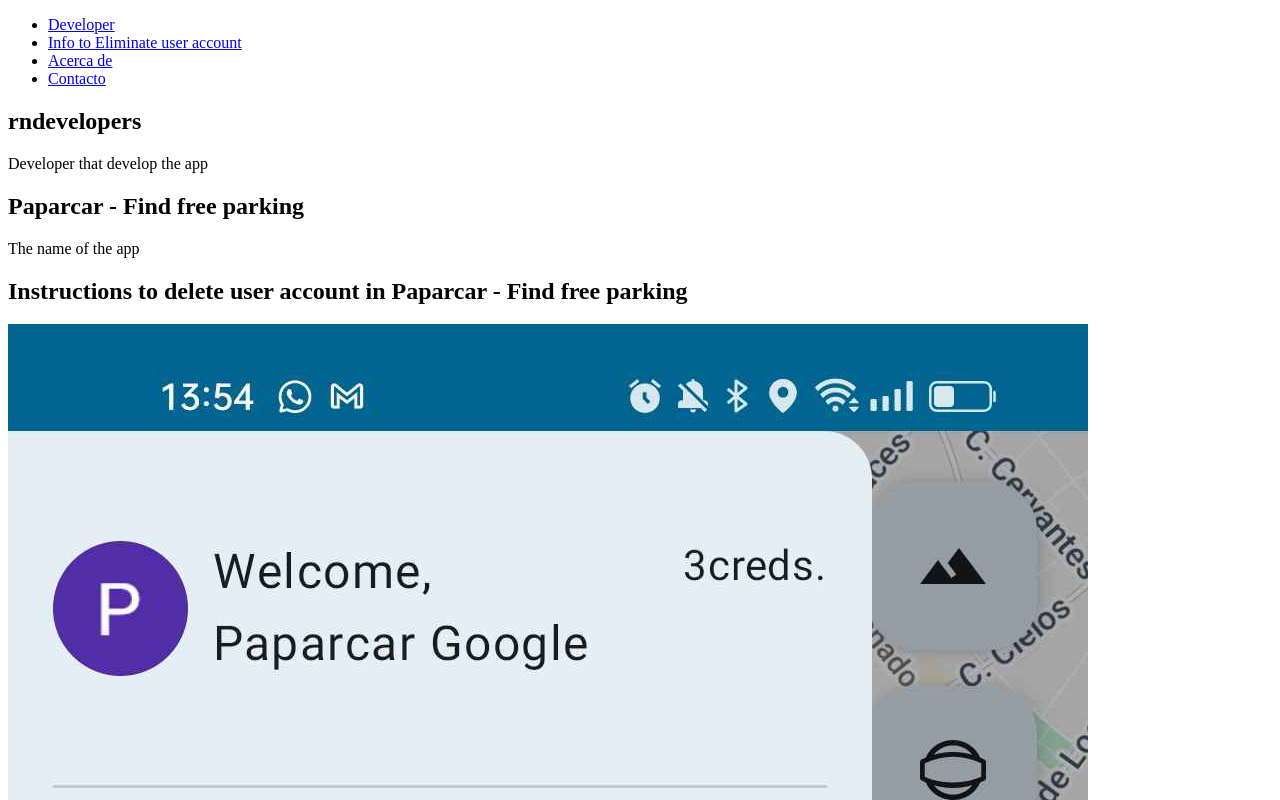
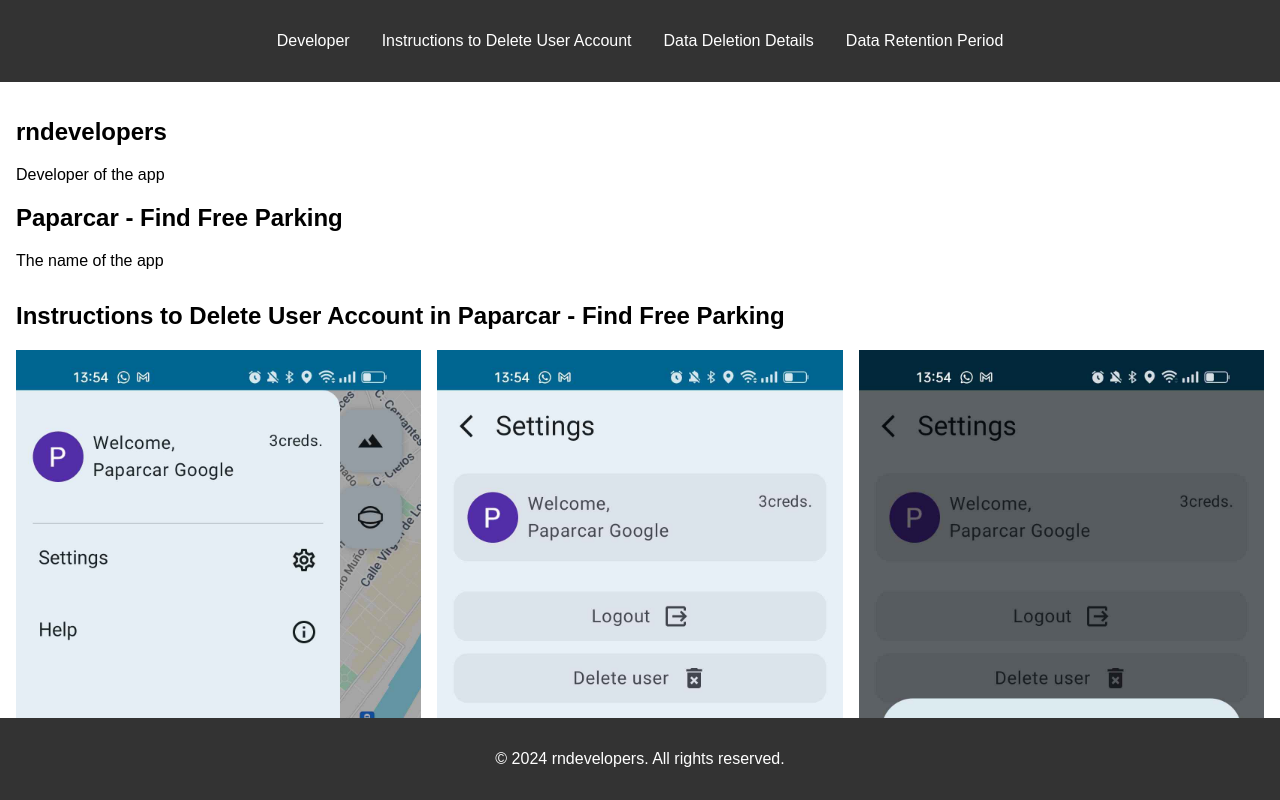
Before and after one commit to rndevelo/rndevelo.github.io, a plain HTML site: page index.html in a window 1280 px wide. Shown: the top 800 px of the page. Drawn offline with Linux system fonts and the light colour scheme.

Commit message:
Styles and Good HTML

```diff
--- a/index.css
+++ b/index.css
@@ -0,0 +1,84 @@
+body {
+    font-family: Arial, sans-serif;
+    margin: 0;
+    padding: 0;
+    box-sizing: border-box;
+}
+
+header {
+    background-color: #333;
+    color: white;
+    padding: 1em 0;
+}
+
+nav ul {
+    list-style: none;
+    padding: 0;
+    display: flex;
+    justify-content: center;
+}
+
+nav ul li {
+    margin: 0 1em;
+}
+
+nav ul li a {
+    color: white;
+    text-decoration: none;
+}
+
+main {
+    padding: 1em;
+}
+
+section {
+    margin-bottom: 2em;
+}
+
+footer {
+    background-color: #333;
+    color: white;
+    text-align: center;
+    padding: 1em 0;
+    position: fixed;
+    bottom: 0;
+    width: 100%;
+}
+
+/* Estilos para imágenes */
+#img_instructions {
+    display: flex;
+    justify-content: center;
+    gap: 1em;
+}
+
+#img_instructions div {
+    text-align: center;
+}
+
+#img_instructions img {
+    max-width: 100%;
+    height: auto;
+}
+
+/* Estilos responsivos */
+@media (max-width: 768px) {
+    nav ul {
+        flex-direction: column;
+        align-items: center;
+    }
+
+    #img_instructions {
+        flex-direction: column;
+    }
+}
+
+@media (max-width: 480px) {
+    header {
+        text-align: center;
+    }
+
+    footer {
+        text-align: center;
+    }
+}
--- a/index.html
+++ b/index.html
@@ -4,6 +4,7 @@
     <meta charset="UTF-8">
     <title>Account Deletion Request - [Paparcar]</title>
     <meta name="viewport" content="width=device-width, initial-scale=1.0">
+    <link rel="stylesheet" href="index.css">
 </head>
 <body>
 
@@ -11,9 +12,9 @@
         <nav>
             <ul>
                 <li><a href="#home">Developer</a></li>
-                <li><a href="#search">Info to Eliminate user account</a></li>
-                <li><a href="#about">Acerca de</a></li>
-                <li><a href="#contact">Contacto</a></li>
+                <li><a href="#instructions">Instructions to Delete User Account</a></li>
+                <li><a href="#data">Data Deletion Details</a></li>
+                <li><a href="#retention">Data Retention Period</a></li>
             </ul>
         </nav>
     </header>
@@ -21,33 +22,47 @@
     <main>
         <section id="home">
             <h1>rndevelopers</h1>
-            <p>Developer that develop the app</p>
-            <h2>Paparcar - Find free parking</h2>
+            <p>Developer of the app</p>
+            <h2>Paparcar - Find Free Parking</h2>
             <p>The name of the app</p>
         </section>
 
-        <section id="search">
-            <h1>Instructions to delete user account in Paparcar - Find free parking</h1>
+        <section id="instructions">
+            <h1>Instructions to Delete User Account in Paparcar - Find Free Parking</h1>
             <div id="img_instructions">
-                <img src="instructions_one.jpg" alt="">
-                <img src="instructions_dos.jpg" alt="">
-                <img src="instructions_three.jpg" alt="">
+                <div id="img_instructions_one">
+                    <img src="instructions_one.jpg" alt="">
+                    <p>1</p>
+                </div>
+                <div id="img_instructions_two">
+                    <img src="instructions_two.jpg" alt="">
+                    <p>2</p>
+                </div>
+                <div id="img_instructions_three">
+                    <img src="instructions_three.jpg" alt="">
+                    <p>3</p>
+                </div>
             </div>
+            <ol>
+                <li>Send an email to a specific address.</li>
+                <li>Fill out a form on the website.</li>
+                <li>Use a function within the app to request deletion.</li>
+            </ol>
         </section>
 
-        <section id="about">
-            <h2>Acerca de Paparcar</h2>
-            <p>Paparcar es tu solución para encontrar estacionamiento gratuito en la ciudad.</p>
+        <section id="data">
+            <h2>Types of Data Deleted or Retained</h2>
+            <p>All your account data will be deleted from our servers, and we will not retain any information.</p>
         </section>
 
-        <section id="contact">
-            <h2>Contacto</h2>
-            <p>¿Tienes preguntas? Contáctanos en rndeveloper11501@gmail.com</p>
+        <section id="retention">
+            <h2>Additional Retention Period</h2>
+            <p>Your data will be immediately deleted from our servers once you follow the instructions for account deletion.</p>
         </section>
     </main>
 
     <footer>
-        <p>&copy; 2024 rndevelopers. Todos los derechos reservados.</p>
+        <p>&copy; 2024 rndevelopers. All rights reserved.</p>
     </footer>
 
 </body>
```
Also changed, not shown: instructions_two.jpg (renamed from instructions_dos.jpg).
